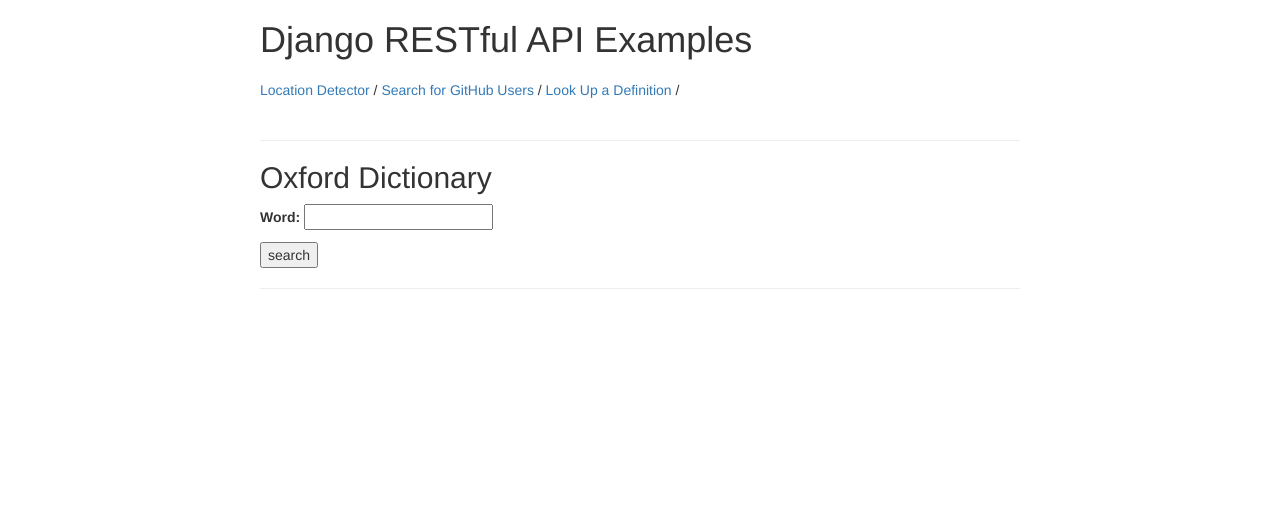
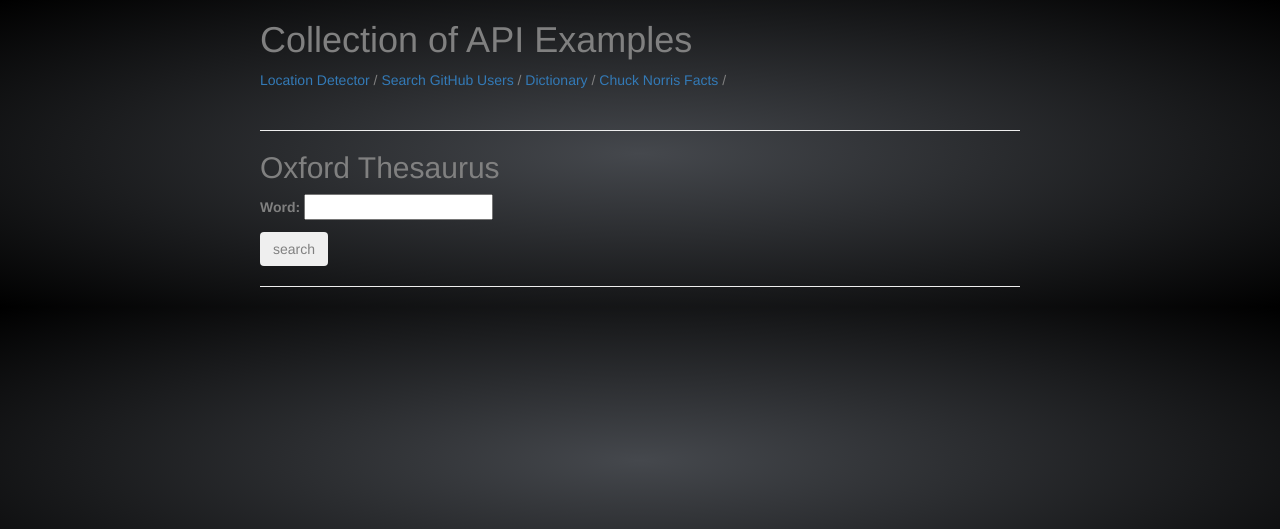
Before and after one commit to jasoncwilley/Django-RESTful-API-Collection, a Django app: page /thesaurus/ in a window 1280 px wide. Shown: the top 529 px of the page. Run offline with Django 3.2, Linux system fonts and the light colour scheme; some libraries are stand-ins or nearby versions.

Commit message:
added chuck norris fun facts api

```diff
--- a/chucknorris/admin.py
+++ /dev/null
@@ -1,3 +0,0 @@
-from django.contrib import admin
-
-# Register your models here.
--- a/chucknorris/apps.py
+++ /dev/null
@@ -1,5 +0,0 @@
-from django.apps import AppConfig
-
-
-class ChucknorrisConfig(AppConfig):
-    name = 'chucknorris'
--- a/chucknorris/models.py
+++ /dev/null
@@ -1,3 +0,0 @@
-from django.db import models
-
-# Create your models here.
--- a/chucknorris/tests.py
+++ /dev/null
@@ -1,3 +0,0 @@
-from django.test import TestCase
-
-# Create your tests here.
--- a/chucknorris/views.py
+++ /dev/null
@@ -1,3 +0,0 @@
-from django.shortcuts import render
-
-# Create your views here.
--- a/core/forms.py
+++ b/core/forms.py
@@ -1,6 +1,23 @@
 from django import forms
 from django.conf import settings
 import requests
+
+class ChuckForm(forms.Form):
+
+    def reply(self):
+        result ={}
+        enpoint = 'https://api.chucknorris.io/jokes/random'
+        reply= requests.get('https://api.chucknorris.io/jokes/random')
+        if reply.status_code == 200:
+            result = reply.json()
+            result['success']
+        else:
+            result['success'] = False
+            if response.status_code == 404:  # NOT FOUND
+                result['message'] = 'Even Chuck Norris takes a vacation. Please try again later.'
+            else:
+                result['message'] = 'Even Chuck Norris takes a vacation. Please try again later.'
+        return result
 
 class DictionaryForm(forms.Form):
     word = forms.CharField(max_length=25)
--- a/core/templates/core/thesaurus.html
+++ b/core/templates/core/thesaurus.html
@@ -1,11 +1,11 @@
 {% extends 'base.html' %}
 
 {% block content %}
-  <h2>Oxford Dictionary</h2>
+  <h2>Oxford Thesaurus</h2>
 
   <form method="get">
     {{ form.as_p }}
-    <button type="submit">search</button>
+    <button class="btn button-primary" type="submit">search</button>
   </form>
 
   {% if search_result %}
--- a/core/urls.py
+++ b/core/urls.py
@@ -7,5 +7,7 @@ urlpatterns = [
     path('github/', views.github, name='github'),
     path('github/client/', views.github_client, name='github_client'),
     path('oxford/', views.oxford, name='oxford'),
-    path('thesaurus/', views.thesaurus, name='thesaurus')
+    path('thesaurus/', views.thesaurus, name='thesaurus'),
+    path('chuck/',  views.chuck, name='chuck')
+
 ]
--- a/core/views.py
+++ b/core/views.py
@@ -3,29 +3,25 @@ from django.shortcuts import render
 from django.conf import settings
 import requests
 from github import Github, GithubException
-from django.shortcuts import render
 from .forms import DictionaryForm, ThesaurusForm
+import requests
 
-def home(request):
-    is_cached = ('geodata' in request.session)
+def reqchuck(request):
+    search_results = {}
+    reply= requests.get('https://api.chucknorris.io/jokes/random')
+    request.session['cwords'] = reply.json()
 
-    if not is_cached:
-        ip_address = request.META.get('HTTP_X_FORWARDED_FOR', '')
-        response = requests.get('http://freegeoip.net/json/%s' % ip_address)
-        request.session['geodata'] = response.json()
+    return render(request, 'core/chuck.html', {'search_result': search_result})
 
-    geodata = request.session['geodata']
+def chuck(request):
 
-    return render(request, 'core/home.html', {
-        'ip': geodata['ip'],
-        'country': geodata['country_name'],
-        'city': geodata['city'],
-        'state': geodata['region_name'],
-        'latitude': geodata['latitude'],
-        'longitude': geodata['longitude'],
-        'api_key': settings.GOOGLE_MAPS_API_KEY,
-        'is_cached': is_cached
-})
+    reply= requests.get('https://api.chucknorris.io/jokes/random')
+    request.session['cwords'] = reply.json()
+
+    return render(request, 'core/chuck.html', {
+        'value': reply.json()['value']
+        })
+
 
 
 def github(request):
@@ -61,7 +57,26 @@ def github_client(request):
         }
     return render(request, 'core/github.html', {'search_result': search_result})
 
+def home(request):
+    is_cached = ('geodata' in request.session)
 
+    if not is_cached:
+        ip_address = request.META.get('HTTP_X_FORWARDED_FOR', '')
+        response = requests.get('http://freegeoip.net/json/%s' % ip_address)
+        request.session['geodata'] = response.json()
+
+    geodata = request.session['geodata']
+
+    return render(request, 'core/home.html', {
+        'ip': geodata['ip'],
+        'country': geodata['country_name'],
+        'city': geodata['city'],
+        'state': geodata['region_name'],
+        'latitude': geodata['latitude'],
+        'longitude': geodata['longitude'],
+        'api_key': settings.GOOGLE_MAPS_API_KEY,
+        'is_cached': is_cached
+       })
 
 def oxford(request):
     search_result = {}
@@ -73,6 +88,9 @@ def oxford(request):
         form = DictionaryForm()
     return render(request, 'core/oxford.html', {'form': form, 'search_result': search_result})
 
+
+
+
 def thesaurus(request):
     search_result = {}
     if 'word' in request.GET:
--- /dev/null
+++ b/pip-selfcheck.json
@@ -0,0 +1 @@
+{"last_check":"2018-06-15T17:22:31Z","pypi_version":"10.0.1"}
--- a/restapi/urls.py
+++ b/restapi/urls.py
@@ -20,4 +20,5 @@ urlpatterns = [
     path('', include('core.urls')),
     path('admin/', admin.site.urls)
 
+
     ]
--- a/templates/base.html
+++ b/templates/base.html
@@ -19,20 +19,31 @@
         max-width: 800px;
         margin: 0 auto;
         padding: 0 20px;
-      }
-    </style>
-  </head>
+        color: grey;
+        background: rgb(69,72,77); /* Old browsers */
+        background: -moz-radial-gradient(center, ellipse cover, rgba(69,72,77,1) 0%, rgba(0,0,0,1) 100%); /* FF3.6-15 */
+        background: -webkit-radial-gradient(center, ellipse cover, rgba(69,72,77,1) 0%,rgba(0,0,0,1) 100%); /* Chrome10-25,Safari5.1-6 */
+        background: radial-gradient(ellipse at center, rgba(69,72,77,1) 0%,rgba(0,0,0,1) 100%); /* W3C, IE10+, FF16+, Chrome26+, Opera12+, Safari7+ */
+        filter: progid:DXImageTransform.Microsoft.gradient( startColorstr='#45484d', endColorstr='#000000',GradientType=1 );
+
+    button: {
+      color: black;
+    }
+
+
+          }</style>
   <body>
 
     <header>
-      <h1 style="margin-bottom: 0">Django RESTful API Examples</h1><br>
+      <h1 style="margin-bottom: 20">Collection of API Examples</h1>
       <a href="{% url 'home' %}">Location Detector</a> /
-      <a href="{% url 'github' %}">Search for GitHub Users</a> /
-      <a href="{% url 'oxford' %}">Look Up a Definition</a> /
+      <a href="{% url 'github' %}">Search GitHub Users</a> /
+      <a href="{% url 'oxford' %}">Dictionary</a> /
+      <a href="{% url 'chuck' %}">Chuck Norris Facts</a> /
     </header>
   <br>  <hr>
     {% block content %}
-
+  <style type="text/css"> body {button: color black;"</style>
 
 
 
```
Also changed, not shown: core/models.py (+0 -17 lines), core/templates/core/chuck.html (added, +24 -0 lines), chucknorris/__init__.py (deleted), chucknorris/migrations/__init__.py (deleted).
